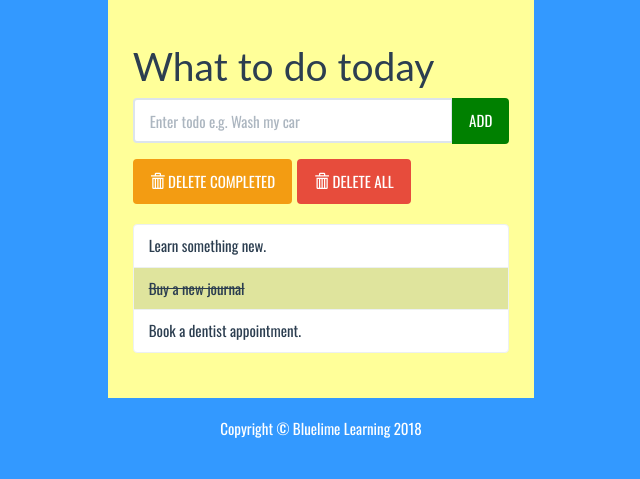
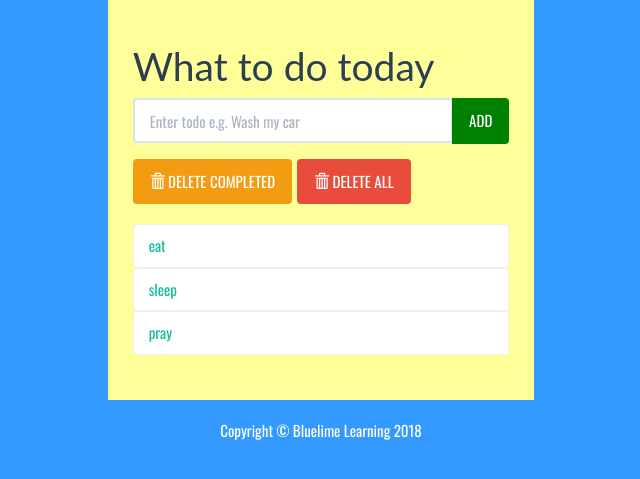
Before and after one commit to tofatoff/django-beginner, a Django app: page / in a window 1280 px wide. Shown: the part 129-608 px from the top of the page, without its empty margins (319-959 px from the left). Run offline with Django 3.2, Linux system fonts and the light colour scheme; data comes from the database, SQL or seed files in the repository; some libraries are stand-ins or nearby versions.

Commit message:
displaying database items

```diff
--- a/todolist/templates/todolist/index.html
+++ b/todolist/templates/todolist/index.html
@@ -52,9 +52,13 @@
 					</div>
 
 					<ul class="list-group t20">
-						<li class="list-group-item">Learn something new.</li>
-						<li class="list-group-item todo-completed">Buy a new journal</li>
-						<li class="list-group-item">Book a dentist appointment.</li>
+						{% for todolist in todo_items %}
+							{% if todolist.completed%}
+								<li class="list-group-item todo-completed">{{todolist.text}}</li>
+							{% else %}
+								<a href="#"><li class="list-group-item">{{todolist.text}}</li></a>
+							{% endif %}
+						{% endfor %}
 					</ul>
 				</div>
 			</div>
--- a/todolist/views.py
+++ b/todolist/views.py
@@ -1,6 +1,9 @@
 from django.shortcuts import render
-
+from .models import Todolist
 # Create your views here.
 
 def index(request):
-    return render(request,'todolist/index.html')
+    todo_items = Todolist.objects.order_by('id')
+
+    context = {'todo_items' : todo_items}
+    return render(request,'todolist/index.html',context)
```
